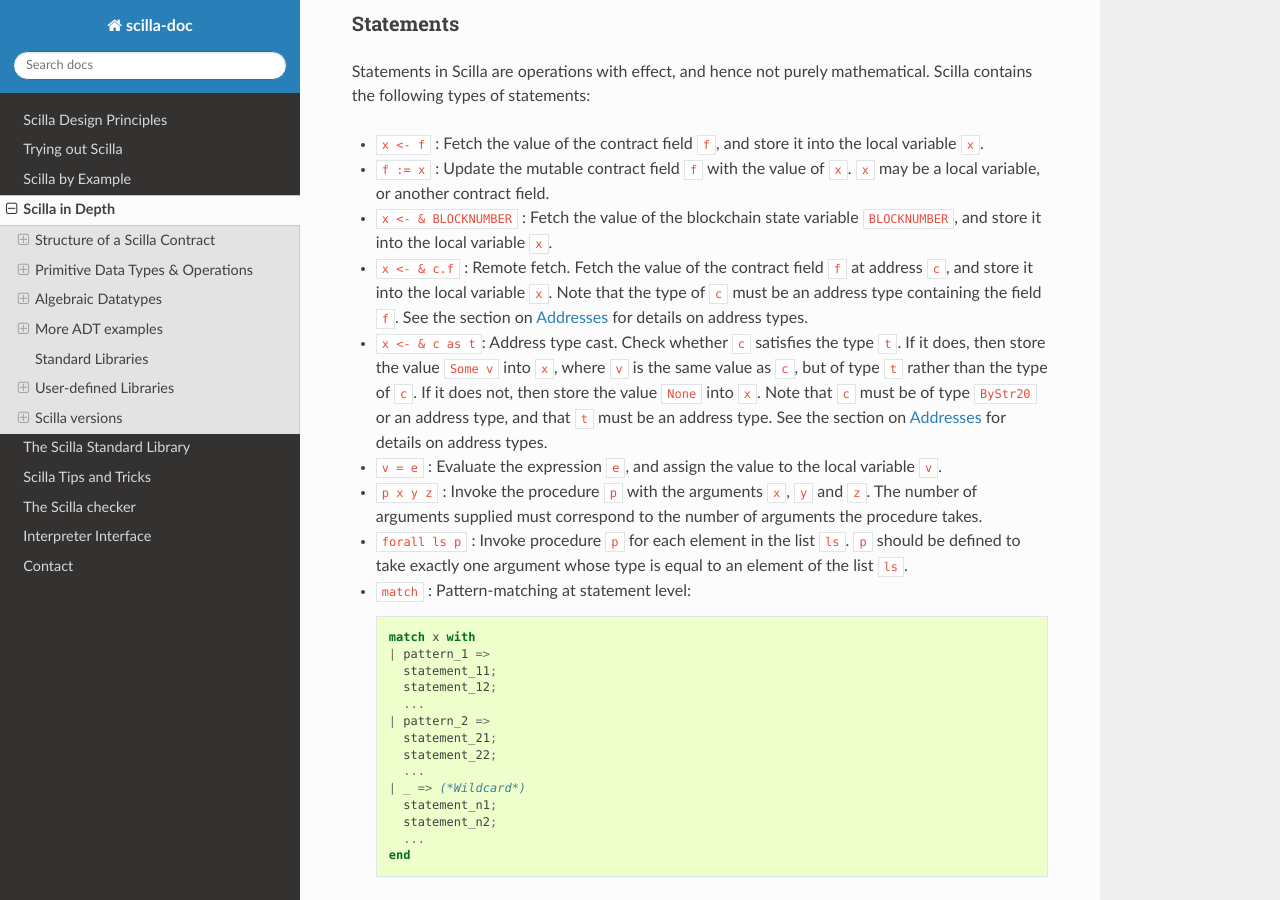
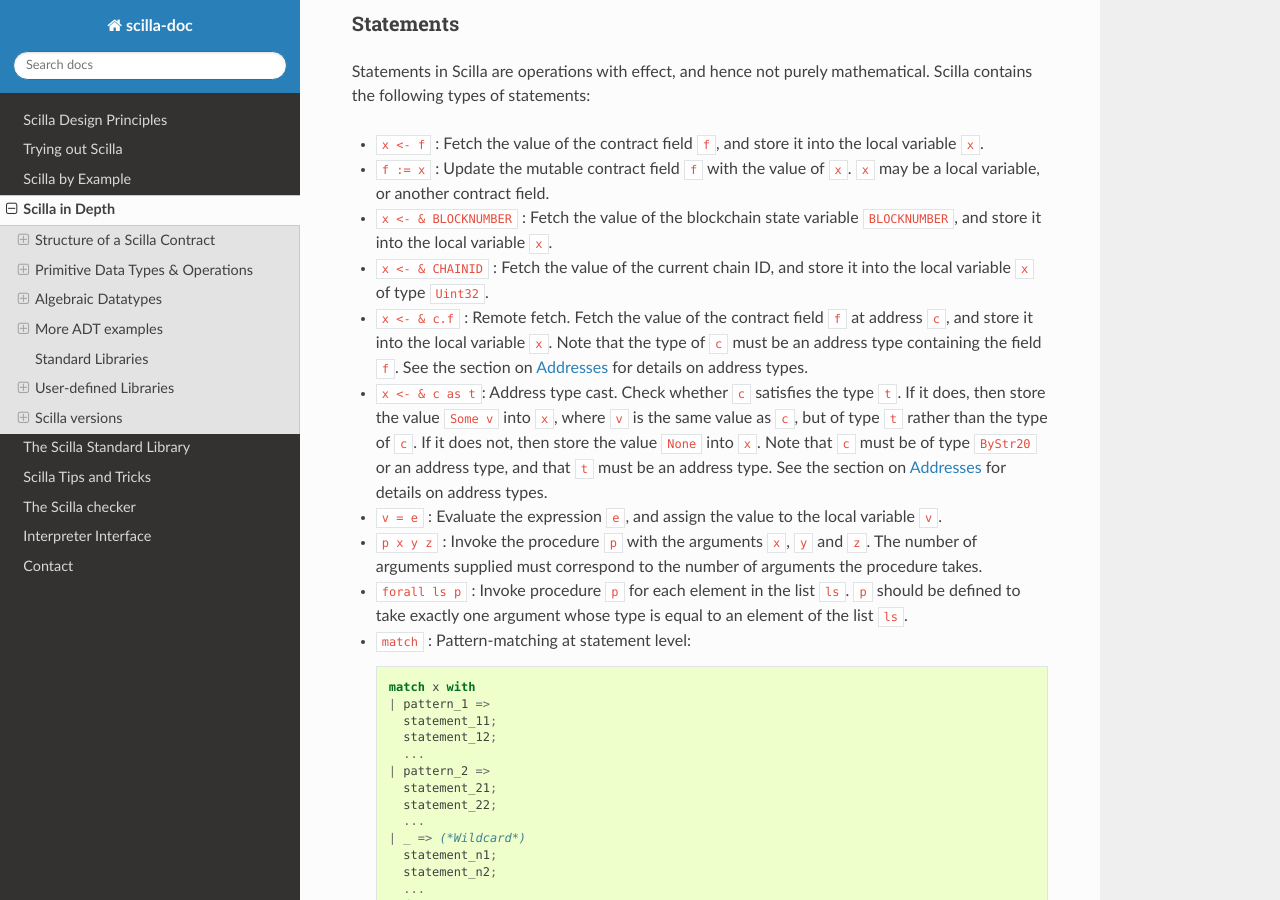
Before and after one commit to Zilliqa/scilla-docs, a Sphinx documentation site: the page built from docs/source/scilla-in-depth.rst, in a window 1280 px wide and 900 px high, scrolled down 8264 px. Built offline with Sphinx 7.4.7 and the Read the Docs theme 2.0.0, drawn with Linux system fonts in a browser that asks for light colours.

Commit message:
feat(docs): Document `CHAINID`
Closes #158

```diff
--- a/docs/source/scilla-in-depth.rst
+++ b/docs/source/scilla-in-depth.rst
@@ -467,6 +467,9 @@ mathematical. Scilla contains the following types of statements:
 - ``x <- & BLOCKNUMBER`` : Fetch the value of the blockchain state
   variable ``BLOCKNUMBER``, and store it into the local variable
   ``x``.
+
+- ``x <- & CHAINID`` : Fetch the value of the current chain ID, and store it
+  into the local variable ``x`` of type ``Uint32``.
 
 - ``x <- & c.f`` : Remote fetch. Fetch the value of the contract field
   ``f`` at address ``c``, and store it into the local variable
```
